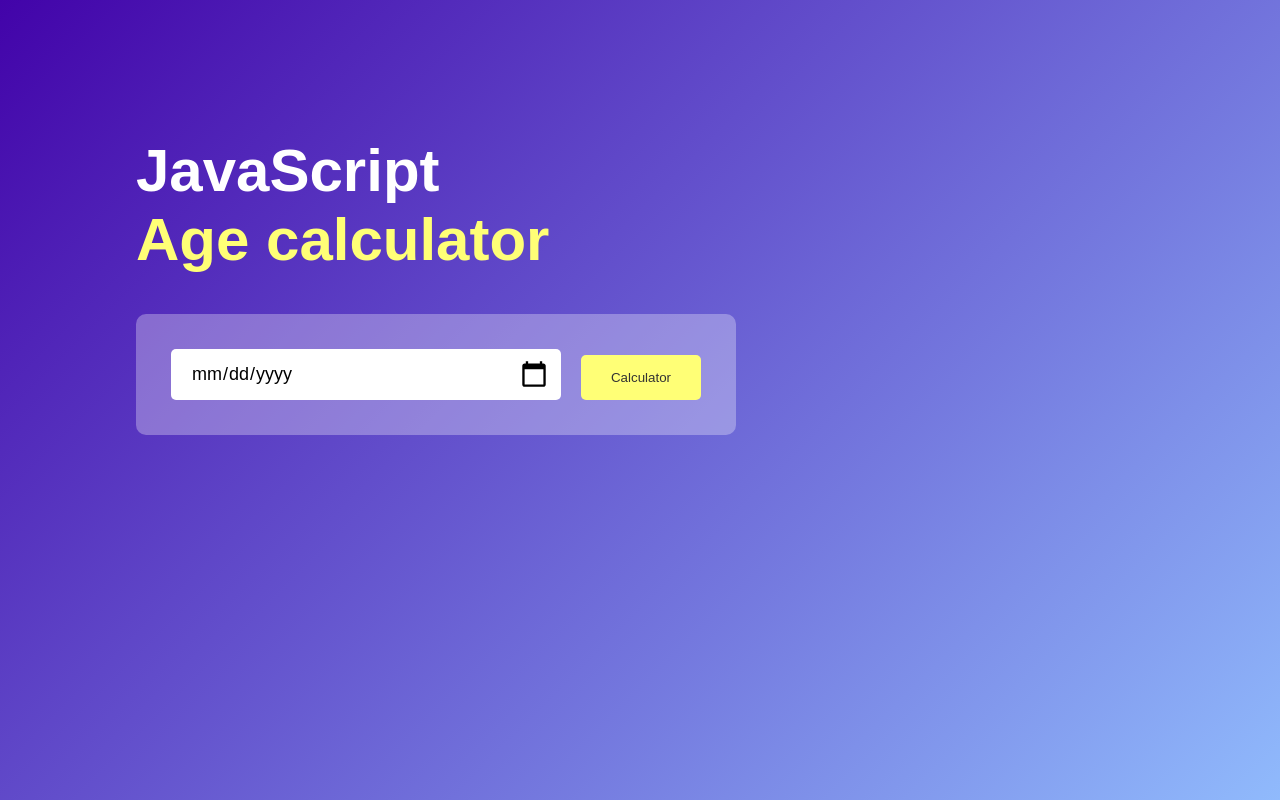
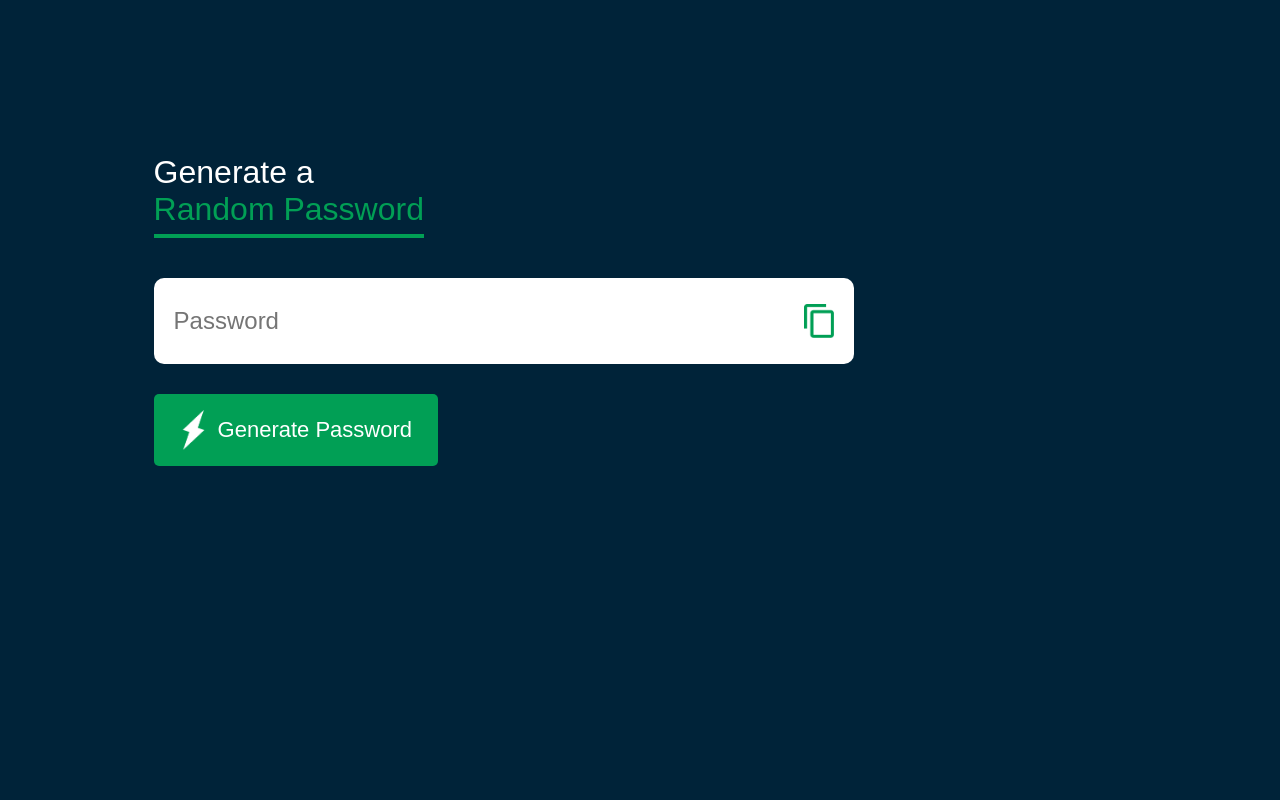
Before and after one commit to ClaraXinn/Html_CS_JS_projects, a plain HTML site: page index.html in a window 1280 px wide. Drawn offline with Linux system fonts and the light colour scheme.

Commit message:
GenerateRandomPassword

```diff
--- a/index.html
+++ b/index.html
@@ -3,72 +3,56 @@
 <head>
     <meta charset="UTF-8">
     <meta name="viewport" content="width=device-width, initial-scale=1.0">
-    <title>Document</title>
+    <title>Random Password Generator</title>
     <link rel="stylesheet" href="style.css">
 </head>
 <body>
+
 <div class="container">
-        <div class="calculator">
-            <h1>JavaScript <br><span>Age calculator</span></h1>
-            <div class="user-input">
-                <input type="date" id="date">
-                <button onclick="calculateAge()">Calculator</button>
+    <h1>Generate a <br><span>Random Password</span> </h1>
+    <div class = "display">
+        <input type="text" id = "password" placeholder="Password">
+        <img src="images/copy.png" onclick="copyPassword()">
 
     </div>
-            <p id="result"></p>
-
-        </div>
+    <button onclick="createPassword()"><img src="images/generate.png">Generate Password</button>
 
 </div>
 
 
 <script>
-        let userInput = document.getElementById("date")
-        userInput.max = new Date().toISOString().split("T")[0];
-        let result = document.getElementById("result");
+    const passwordBox = document.getElementById("password");
+    const length = 12;
 
-        function calculateAge() {
-            let birthDate = new Date(userInput.value);
+    const upperCase = "ABCDEFGHIJKLMNOPQRSTUVWXYZ";
+    const lowerCase = "abcdefghijklmnopqrstuvwxyz";
+    const number = "0123456789";
+    const symbol = "@#$%^&*()_+|}{[]></-=";
 
-            let d1 = birthDate.getDate();
-            let m1 = birthDate.getMonth() + 1;
-            let y1 = birthDate.getFullYear();
+    const allChars = upperCase + lowerCase + number + symbol;
 
 
-            let today = new Date();
+    function createPassword() {
+        let password ="";
+        password += upperCase[Math.floor(Math.random() * upperCase.length)];
+        password += lowerCase[Math.floor(Math.random() * lowerCase.length)];
+        password += number[Math.floor(Math.random() * number.length)];
+        password += symbol[Math.floor(Math.random() * symbol.length)];
 
-            let d2 = today.getDate();
-            let m2 = today.getMonth() + 1;
-            let y2 = today.getFullYear();
-
-            let d3, m3, y3;
-
-            y3 = y2 - y1;
-
-            if (m2 >= m1) {
-                m3 = m2 - m1;
-            }else {
-                y3--;
-                m3 = 12+ m2 - m1;
+        while (length > password.length) {
+            password += allChars[Math.floor(Math.random()* allChars.length)];
         }
 
-            if(d2 >= d1) {
-                d3 = d2 - d1;
-            } else {
-                m3--;
-                d3 = getDaysInMonth(y1,m1) +d2 -d1;
-            }
-            if(m3 < 0) {
-                m3 = 11;
-                y3--;
-            }
-            result.innerHTML = `You are <span> ${y3} </span> years, <span> ${m3} </span> months and <span>${d3} </span> days old`;
 
+        passwordBox.value = password;
     }
 
-        function getDaysInMonth(year, month) {
-            return new Date(year, month, 0).getDate();
+    function copyPassword() {
+        password.select();
+        document.execCommand("copy");
     }
+
+
 
 </script>
 
--- a/style.css
+++ b/style.css
@@ -1,86 +1,81 @@
 *{
-    margin: 0;
-    padding: 0;
+    margin : 0;
+    padding : 0;
     font-family: 'Poppins', sans-serif;
     box-sizing: border-box;
 }
 
-.container{
-    width: 100%;
-    min-height: 100vh;
-    background: linear-gradient(135deg, #4203a9, #90bafc);
+body{
+    background: #002339;
     color: #fff;
-    padding: 10px;
-}
-
-.calculator{
-
-    max-width: 600px;
-    margin-left: 10%;
-    margin-top: 10%;
 
 }
 
-.calculator h1{
-    font-size: 60px;
+.display{
+
+    width:100%;
+    margin-top: 50px;
+    margin-bottom: 30px;
+    background: #fff;
+    color: #333;
+    display: flex;
+    align-items: center;
+    justify-content: space-between;
+    padding: 26px 20px;
+    border-radius: 10px;
+
+
+
 }
 
-.calculator h1 span{
-    color: #ffff76;
+
+
+.container{
+
+    margin : 12%;
+    width: 90%;
+    max-width: 700px;
+
 }
 
-.user-input{
-
-    margin: 40px 0;
-    padding: 35px;
-    border-radius: 10px;
-    background: rgba(255,255,255,0.3);
-    display: flex;
-    align-items:end;
+.container h1{
+    font-weight: 500;
 }
 
-.user-input input{
-
-    flex: 1;
-    margin-right: 20px;
-    padding: 14px 20px;
-    border: 0;
-    outline: 0;
-    font-size: 18px;
-    border-radius: 5px;
-    position: relative;
+.container h1 span{
+    color : #019f55;
+    border-bottom : 4px solid #019f55;
+    padding-bottom: 7px;
 }
 
-.user-input button{
-    background: #ffff76;
-    border: 0;
-    outline: 0;
-    padding: 15px 30px;
-    border-radius: 5px;
-    font-weight: 500;
-    color: #333;
+.display img{
+    width: 30px;
     cursor: pointer;
 }
 
-.user-input input::-webkit-calendar-picker-indicator{
+.display input{
+    border: 0;
+    outline: 0;
+    font-size: 24px;
+}
 
-    top: 0;
-    left: 0;
-    right: 0;
-    bottom: 0;
-    width: auto;
-    height: auto;
-    position: absolute;
-    background-position: calc(100% - 10px);
-    background-size: 30px;
+.container button img{
+    width: 28px;
+    margin-right: 10px;
+}
+
+.container button {
+    border: 0;
+    outline: 0;
+    background: #019f55;
+    color: #fff;
+    font-size: 22px;
+    font-weight: 300;
+    display: flex;
+    align-items: center;
+    justify-content: center;
+    padding: 16px 26px;
+    border-radius: 5px;
     cursor: pointer;
 
 }
-
-#result {
-    font-size: 20px;
-}
-
-#result span{
-    color: #ffff76;
-}
```
Also changed, not shown: images/copy.png (added), images/generate.png (added). Lines whose indentation alone changed are shown as unchanged.
